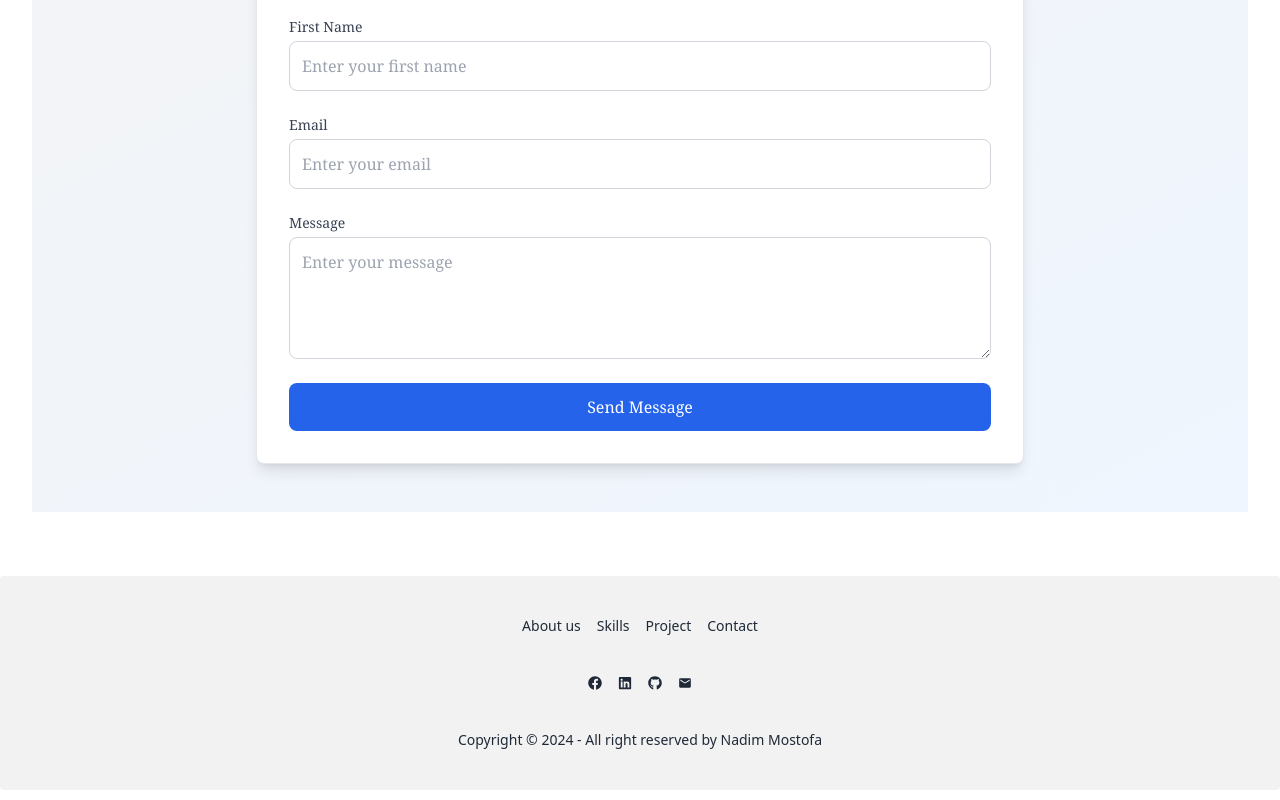
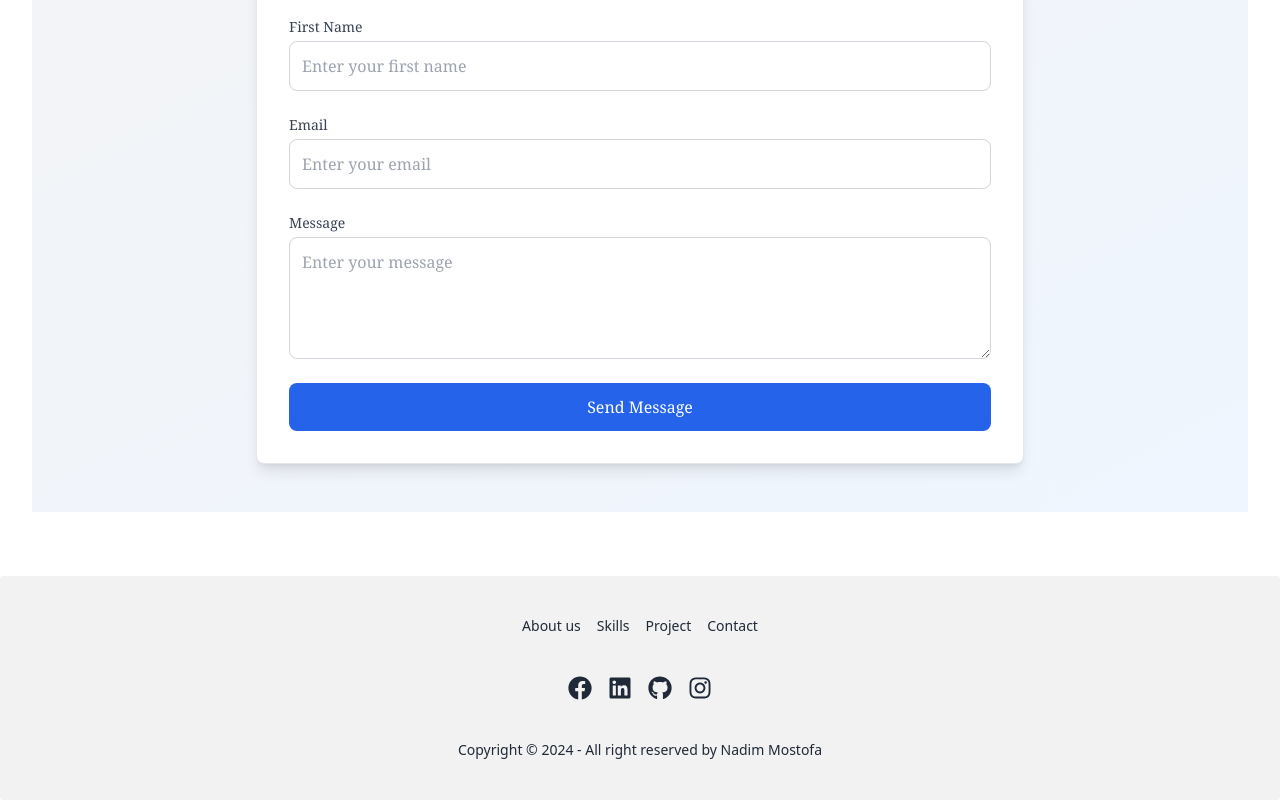
Before and after one commit to Nadimmo/Portfolio-Project, a React (Vite) app: page / in a window 1280 px wide. Shown: the part 3634-4434 px from the top of the page. Built offline with nearby package versions, Linux system fonts and the light colour scheme.

Commit message:
add link in footer section and target set blank page

```diff
--- a/src/App.jsx
+++ b/src/App.jsx
@@ -9,8 +9,7 @@ import ScrollAnimation from "react-animate-on-scroll";
 import { useRef } from 'react';
 import Swal from 'sweetalert2';
 import axios from 'axios';
-import { FaFacebook, FaGithub, FaLinkedin } from 'react-icons/fa';
-import { MdEmail } from 'react-icons/md';
+import { FaFacebook, FaGithub, FaInstagram, FaLinkedin } from 'react-icons/fa';
 
 
 
@@ -613,17 +612,17 @@ function App() {
           </nav>
           <nav>
             <div className="grid grid-flow-col gap-4">
-              <a>
+              <a href='https://www.facebook.com/profile.php?id=100033618980505' target='_blank' className='text-2xl hover:cursor-pointer hover:text-violet-500'>
                 <FaFacebook />
               </a>
-              <a>
+              <a href='https://www.linkedin.com/in/md-nadim-mostofa-931a48247' target='_blank' className='text-2xl hover:cursor-pointer hover:text-violet-500'>
                 <FaLinkedin />
               </a>
-              <a>
+              <a href='https://github.com/Nadimmo?tab=overview&from=2024-12-01&to=2024-12-18' target='_blank' className='text-2xl hover:cursor-pointer hover:text-violet-500'>
                 <FaGithub />
               </a>
-              <a>
-              <MdEmail />
+              <a href='' target='_blank' className='text-2xl hover:cursor-pointer hover:text-violet-500'>
+              <FaInstagram />
               </a>
             </div>
           </nav>
```
